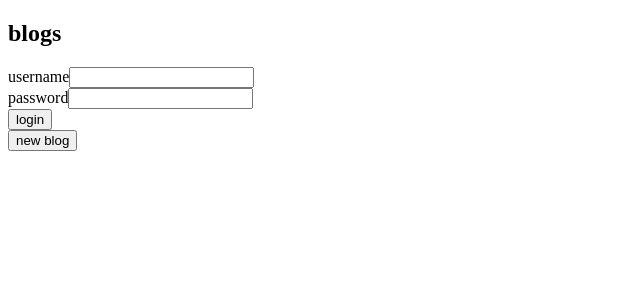
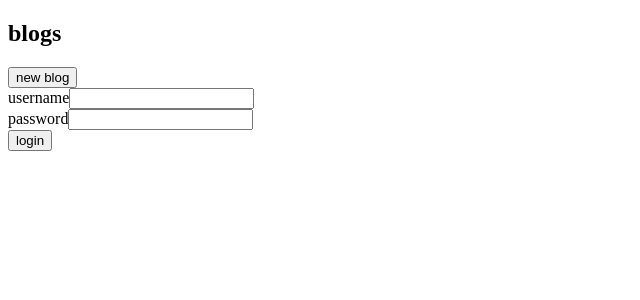
Before and after one commit to diegojromerolopez/nodejs-blog, a React (Create React App) app in the folder frontend/: page / in a window 1280 px wide. Shown: the top 300 px of the page, without its empty margins (0-640 px from the left). Built offline with nearby package versions, Linux system fonts and the light colour scheme; the HTML template or start-up script is replaced by a standard one.

Commit message:
Move 'new blog' up

```diff
--- a/frontend/src/App.js
+++ b/frontend/src/App.js
@@ -87,6 +87,15 @@ const App = () => {
 
       <Notification message={notificationMessage} notifType={notificationType} />
 
+      <Togglable viewButtonLabel="new blog">
+        {
+          user ?
+          <BlogForm blogs={blogs} setBlogs={setBlogs} setNotification={setNotification} />
+          :
+          ""
+        }
+      </Togglable>
+
       {user ?
         <Logout handleLogout={handleLogout} user={user} /> :
         <Login handleLogin={handleLogin}
@@ -101,14 +110,6 @@ const App = () => {
           <Blog key={blog.id} blog={blog} blogs={blogs} setBlogs={setBlogs} setNotification={setNotification} user={user} />
         ) : ""
       }
-      <Togglable viewButtonLabel="new blog">
-        {
-          user ?
-          <BlogForm blogs={blogs} setBlogs={setBlogs} setNotification={setNotification} />
-          :
-          ""
-        }
-      </Togglable>
     </div>
   )
 }
```
